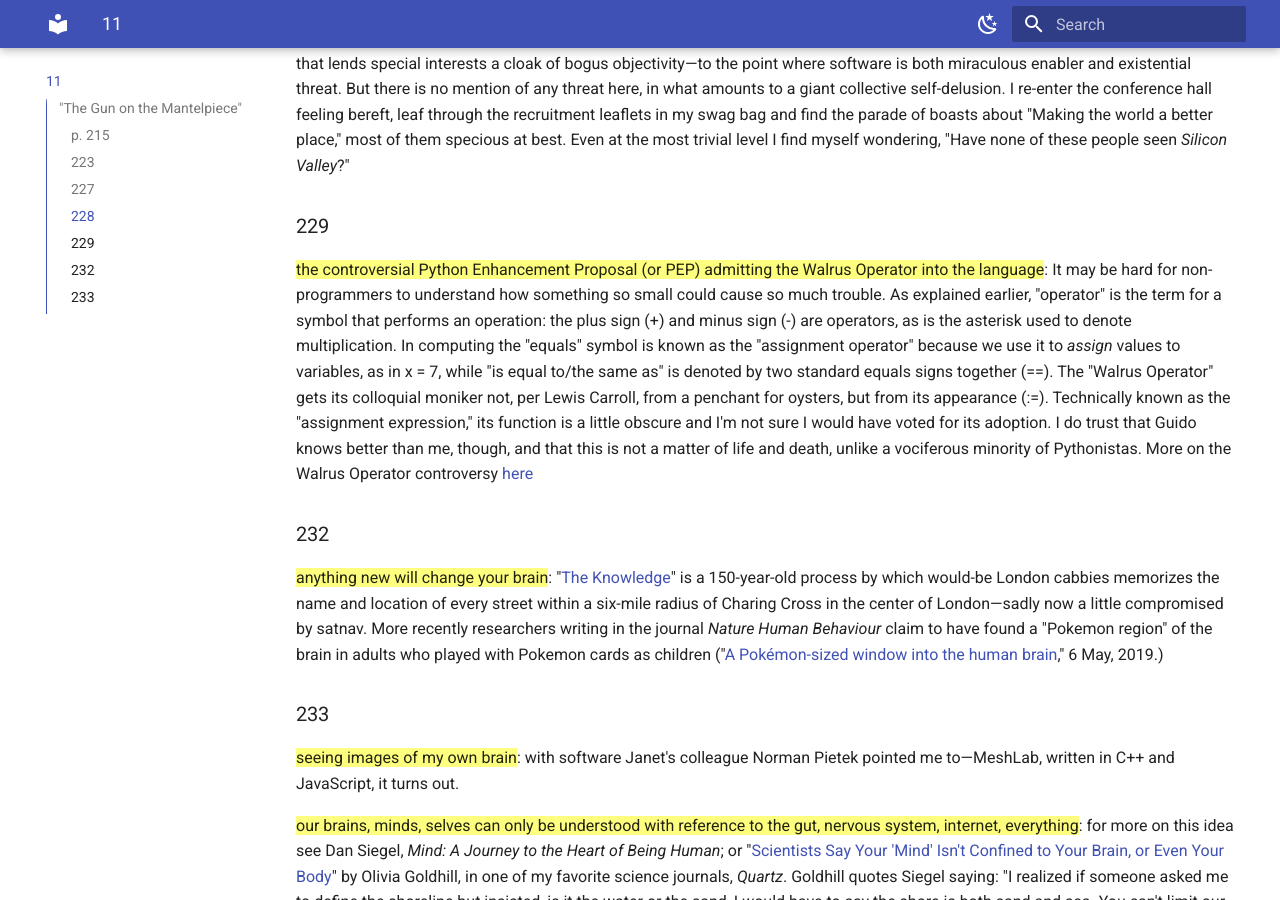
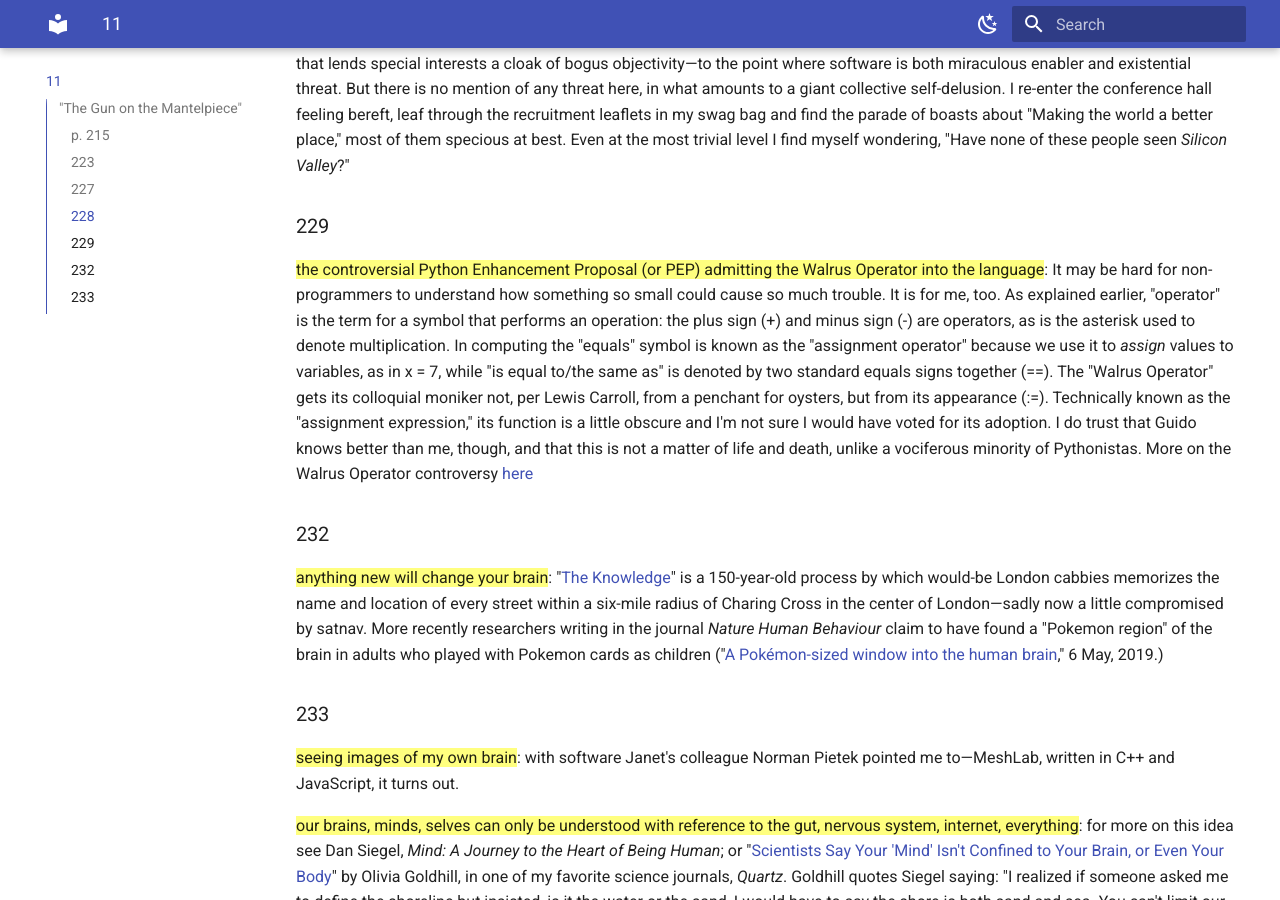
Before and after one commit to zappascout/devil_notes-sources, an MkDocs documentation site: the page built from docs/notes_11_devil.md, in a window 1280 px wide and 900 px high, scrolled down 3272 px. Built offline with MkDocs 1.6.1 and Material for MkDocs 9.7.7, drawn with Linux system fonts in a browser that asks for light colours.

Commit message:
tidy p229

```diff
--- a/docs/notes_11_devil.md
+++ b/docs/notes_11_devil.md
@@ -159,8 +159,7 @@ people seen *Silicon Valley*?"
 ###229
 ==the controversial Python Enhancement Proposal (or PEP)
 admitting the Walrus Operator into the language==:
-It may be hard for non-programmers to understand how something so small could cause so much
-trouble. As explained earlier, "operator" is the term for a symbol that performs an operation: the plus sign (+) and minus sign (-) are operators, as is the asterisk used to denote multiplication. In computing the "equals"
+It may be hard for non-programmers to understand how something so small could cause so much trouble. It is for me, too. As explained earlier, "operator" is the term for a symbol that performs an operation: the plus sign (+) and minus sign (-) are operators, as is the asterisk used to denote multiplication. In computing the "equals"
 symbol is known as the "assignment operator" because we use it to
 *assign* values to variables, as in x = 7, while "is equal to/the same as" is denoted by two standard equals signs together (==). The "Walrus Operator" gets its colloquial moniker not, per Lewis Carroll, from a penchant for
 oysters, but from its appearance (:=). Technically known as the
```
